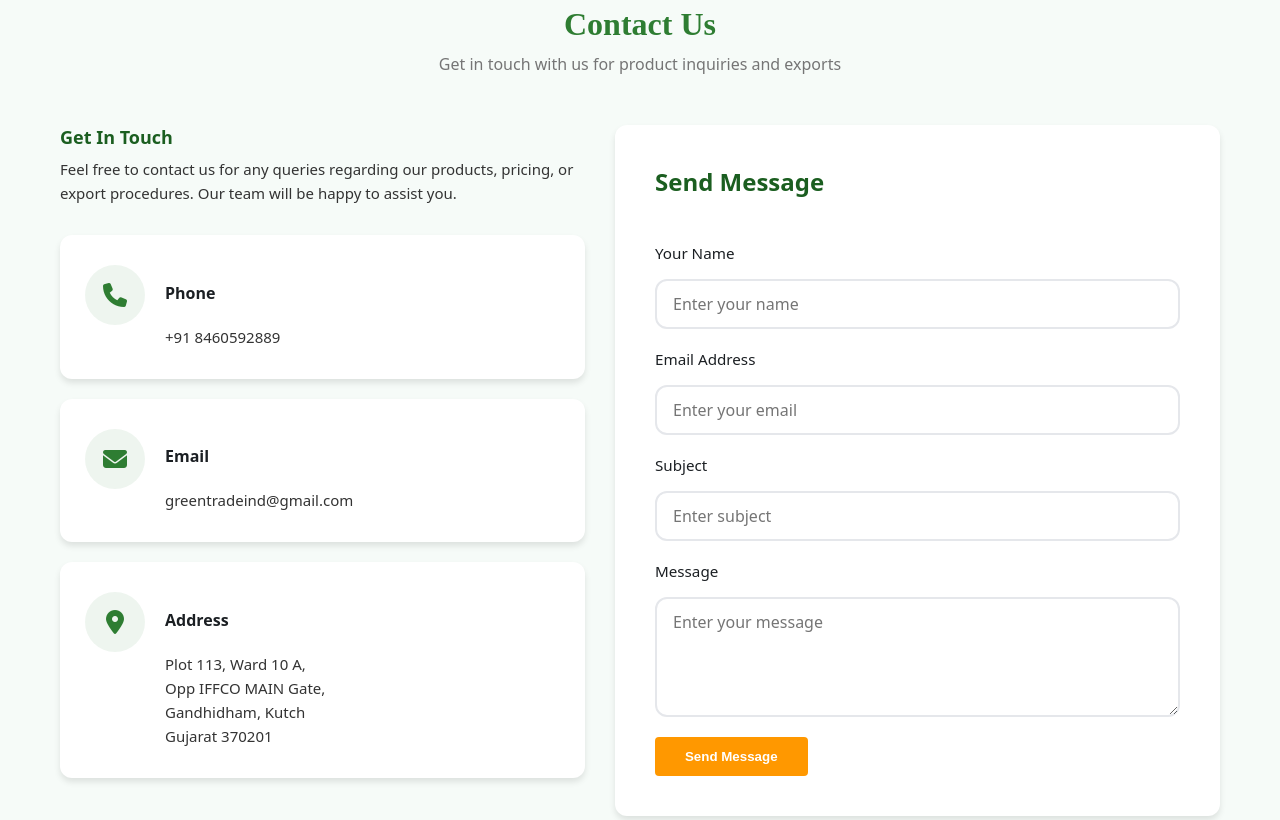
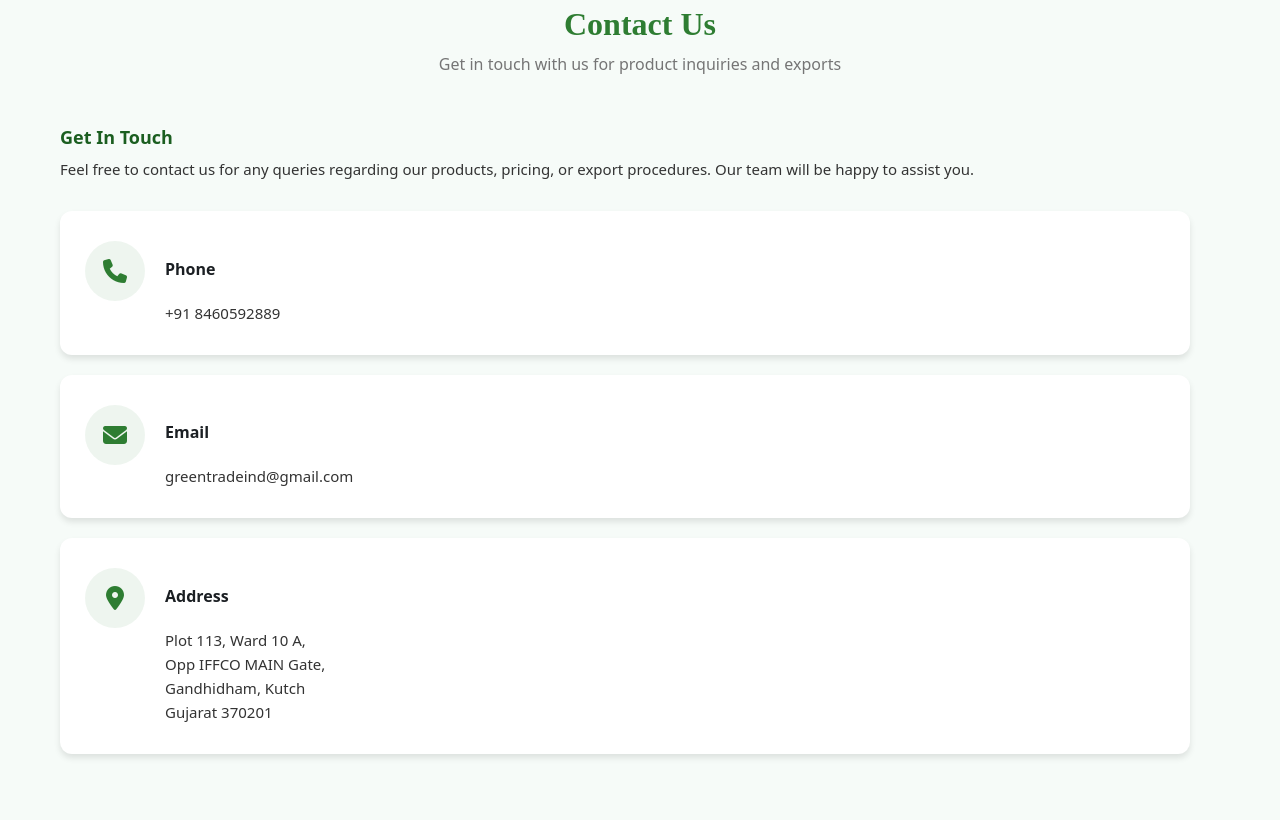
Before and after one commit to DAKSHSHARMA2901/GTI, a website: page index.html in a window 1280 px wide. Shown: the part 2300-3120 px from the top of the page. Drawn offline with Linux system fonts and the light colour scheme.

Commit message:
Remove contact form from homepage, keep contact info only

```diff
--- a/index.html
+++ b/index.html
@@ -266,28 +266,6 @@
                         </div>
                     </div>
                 </div>
-                <div class="contact-form">
-                    <h3>Send Message</h3>
-                    <form action="https://formspree.io/f/xvgwradk" method="POST">
-                        <div class="form-group">
-                            <label for="name">Your Name</label>
-                            <input type="text" id="name" name="name" class="form-control" placeholder="Enter your name" required>
-                        </div>
-                        <div class="form-group">
-                            <label for="email">Email Address</label>
-                            <input type="email" id="email" name="email" class="form-control" placeholder="Enter your email" required>
-                        </div>
-                        <div class="form-group">
-                            <label for="subject">Subject</label>
-                            <input type="text" id="subject" name="subject" class="form-control" placeholder="Enter subject" required>
-                        </div>
-                        <div class="form-group">
-                            <label for="message">Message</label>
-                            <textarea id="message" name="message" class="form-control" placeholder="Enter your message" required></textarea>
-                        </div>
-                        <button type="submit" class="btn">Send Message</button>
-                    </form>
-                </div>
             </div>
         </div>
     </section>
```
